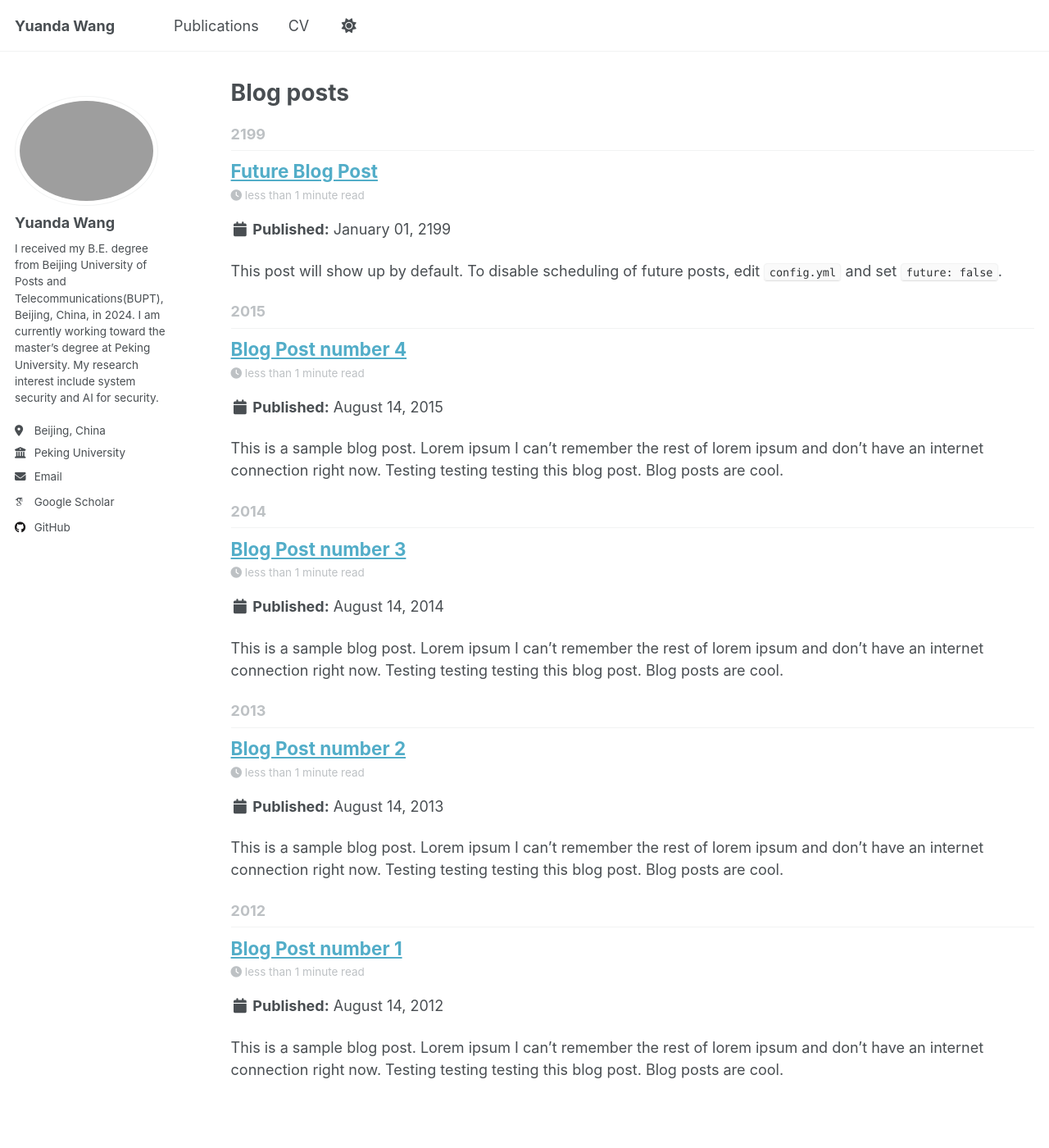
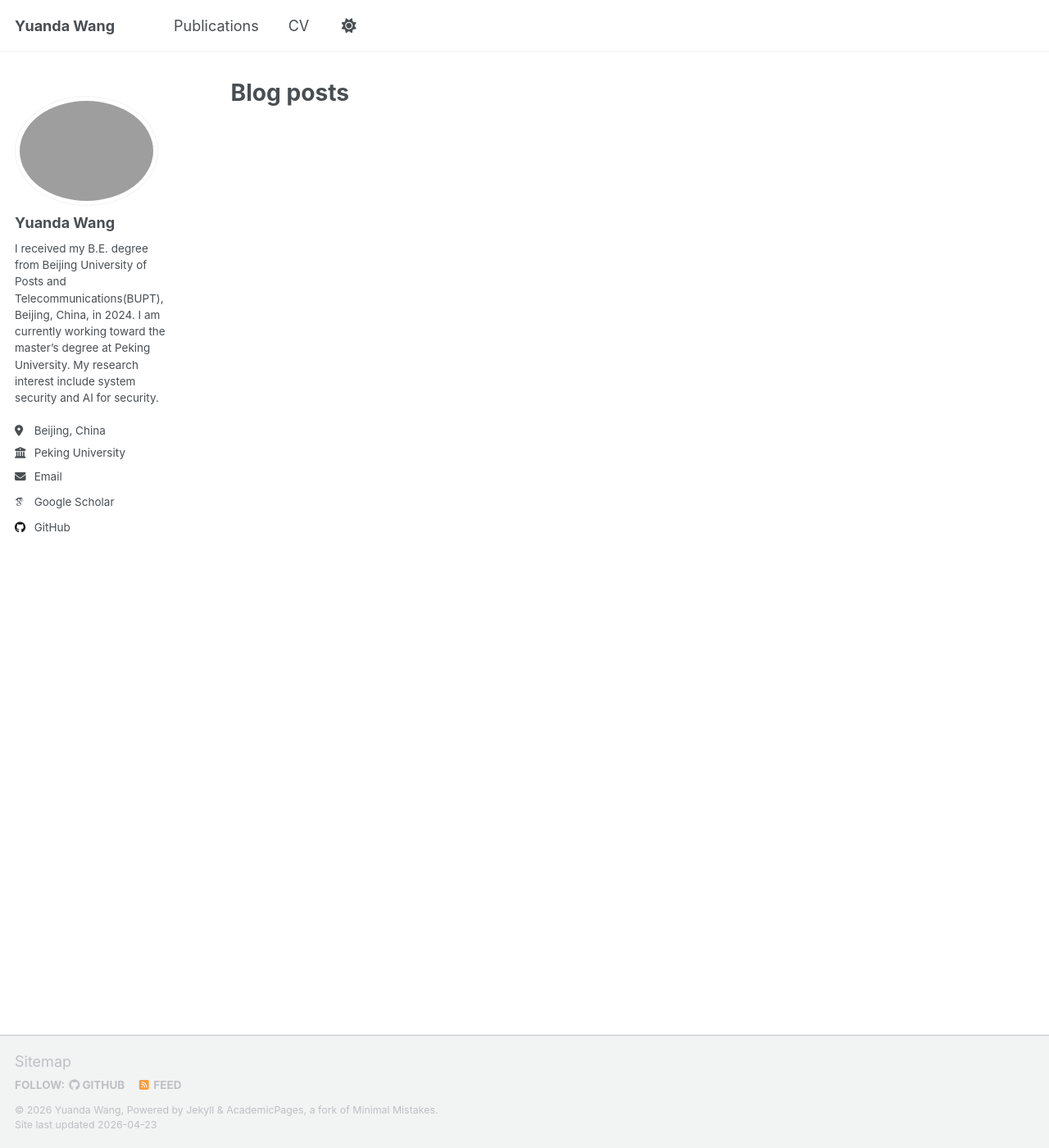
Before and after one commit to movenasa/movenasa.github.io, a Jekyll site: the page built from _pages/year-archive.html, in a window 1280 px wide and 1400 px high. Shown: the whole window at 82% size. Built offline with Jekyll 4.4.1, drawn with Linux system fonts in a browser that asks for light colours; some web fonts are replaced; a script that is not in the unit is left out.

Commit message:
fix cv bug

```diff
--- a/_posts/2012-08-14-blog-post-1.md
+++ /dev/null
@@ -1,20 +0,0 @@
----
-title: 'Blog Post number 1'
-date: 2012-08-14
-permalink: /posts/2012/08/blog-post-1/
-tags:
-  - cool posts
-  - category1
-  - category2
----
-
-This is a sample blog post. Lorem ipsum I can't remember the rest of lorem ipsum and don't have an internet connection right now. Testing testing testing this blog post. Blog posts are cool.
-
-Headings are cool
-======
-
-You can have many headings
-======
-
-Aren't headings cool?
-------
--- a/_posts/2013-08-14-blog-post-2.md
+++ /dev/null
@@ -1,20 +0,0 @@
----
-title: 'Blog Post number 2'
-date: 2013-08-14
-permalink: /posts/2013/08/blog-post-2/
-tags:
-  - cool posts
-  - category1
-  - category2
----
-
-This is a sample blog post. Lorem ipsum I can't remember the rest of lorem ipsum and don't have an internet connection right now. Testing testing testing this blog post. Blog posts are cool.
-
-Headings are cool
-======
-
-You can have many headings
-======
-
-Aren't headings cool?
-------
--- a/_posts/2014-08-14-blog-post-3.md
+++ /dev/null
@@ -1,20 +0,0 @@
----
-title: 'Blog Post number 3'
-date: 2014-08-14
-permalink: /posts/2014/08/blog-post-3/
-tags:
-  - cool posts
-  - category1
-  - category2
----
-
-This is a sample blog post. Lorem ipsum I can't remember the rest of lorem ipsum and don't have an internet connection right now. Testing testing testing this blog post. Blog posts are cool.
-
-Headings are cool
-======
-
-You can have many headings
-======
-
-Aren't headings cool?
-------
--- a/_posts/2199-01-01-future-post.md
+++ /dev/null
@@ -1,11 +0,0 @@
----
-title: 'Future Blog Post'
-date: 2199-01-01
-permalink: /posts/2012/08/blog-post-4/
-tags:
-  - cool posts
-  - category1
-  - category2
----
-
-This post will show up by default. To disable scheduling of future posts, edit `config.yml` and set `future: false`.
```
Also changed, not shown: _pages/about.md (+8 -4 lines), _pages/cv.md (+8 -1 lines), _portfolio/portfolio-1.md (deleted, +0 -7 lines), _portfolio/portfolio-2.html (deleted, +0 -7 lines), _posts/2015-08-14-blog-post-4.md (deleted, +0 -20 lines), _talks/2012-03-01-talk-1.md (deleted, +0 -11 lines), _talks/2013-03-01-tutorial-1.md (deleted, +0 -13 lines), _talks/2014-02-01-talk-2.md (deleted, +0 -13 lines), _talks/2014-03-01-talk-3.md (deleted, +0 -11 lines), _teaching/2014-spring-teaching-1.md (deleted, +0 -20 lines), _teaching/2015-spring-teaching-2.md (deleted, +0 -20 lines), 1 other file.
